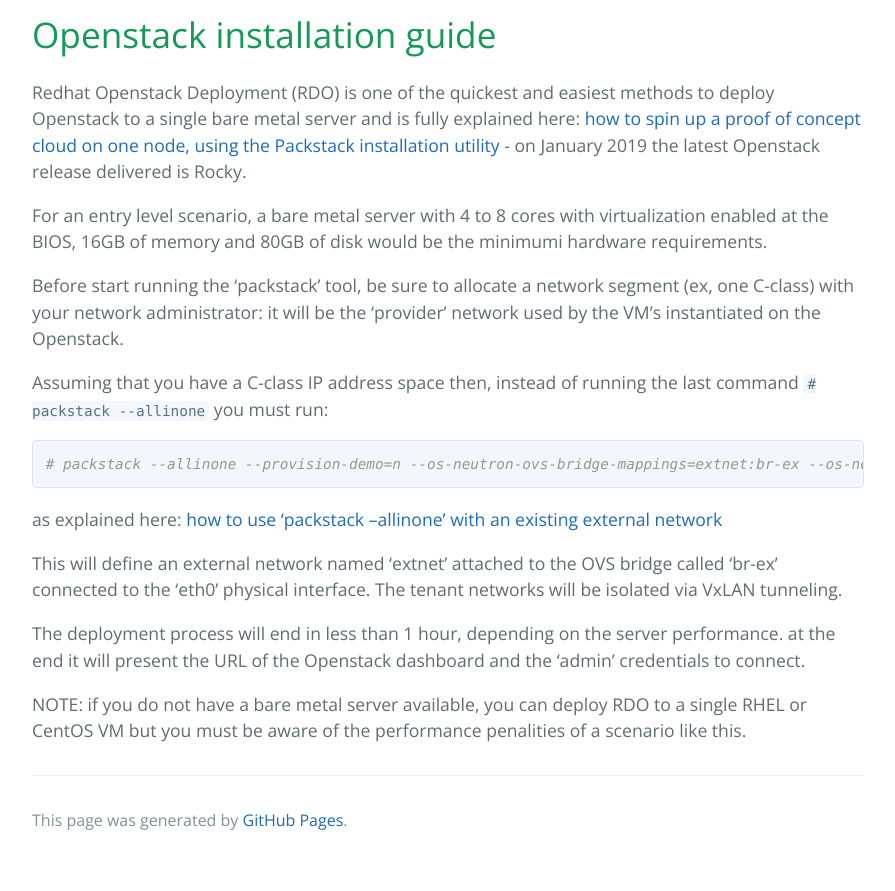
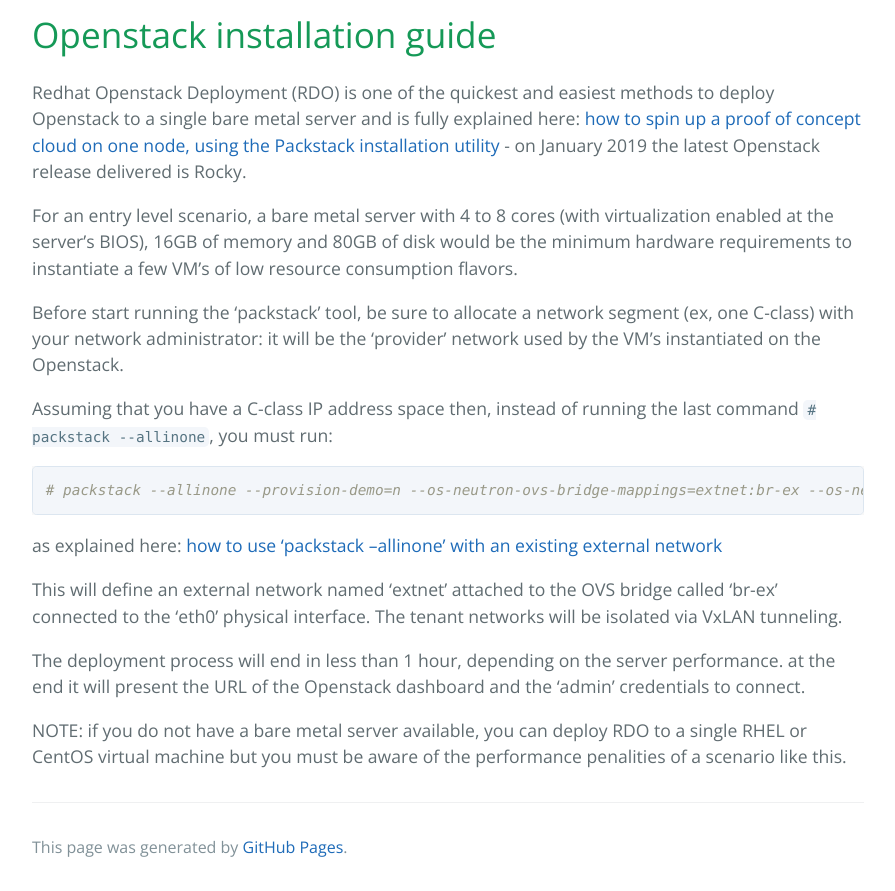
Before and after one commit to sonata-nfv/sonata-nfv.github.io, a Jekyll site: the page built from rdo-install.md, in a window 1280 px wide, cut to the strip 362-1253 px from the top of the page. Shown: the whole strip, without its empty margins (192-1087 px from the left). Built offline with Jekyll 4.4.1, drawn with Linux system fonts in a browser that asks for light colours; our own code applies the rules of GitHub Pages for plain Markdown files; before the commit the page ends 1226 px from its top, so only the background shows below that.

````diff
--- a/rdo-install.md
+++ b/rdo-install.md
@@ -4,11 +4,11 @@
 
 Redhat Openstack Deployment (RDO) is one of the quickest and easiest methods to deploy Openstack to a single bare metal server and is fully explained here: [how to spin up a proof of concept cloud on one node, using the Packstack installation utility](http://rdoproject.org/install/packstack/) - on January 2019 the latest Openstack release delivered is Rocky.
 
-For an entry level scenario, a bare metal server with 4 to 8 cores with virtualization enabled at the BIOS, 16GB of memory and 80GB of disk would be the minimumi hardware requirements.
+For an entry level scenario, a bare metal server with 4 to 8 cores (with virtualization enabled at the server's BIOS), 16GB of memory and 80GB of disk would be the minimum hardware requirements to instantiate a few VM's of low resource consumption flavors.
 
 Before start running the 'packstack' tool, be sure to allocate a network segment (ex, one C-class) with your network administrator: it will be the 'provider' network used by the VM's instantiated on the Openstack.
 
-Assuming that you have a C-class IP address space then, instead of running the last command `# packstack --allinone` you must run:
+Assuming that you have a C-class IP address space then, instead of running the last command `# packstack --allinone`, you must run:
 
 ```bash
 # packstack --allinone --provision-demo=n --os-neutron-ovs-bridge-mappings=extnet:br-ex --os-neutron-ovs-bridge-interfaces=br-ex:eth0 --os-neutron-ml2-type-drivers=vxlan,flat
@@ -19,4 +19,4 @@ This will define an external network named 'extnet' attached to the OVS bridge c
 
 The deployment process will end in less than 1 hour, depending on the server performance. at the end it will present the URL of the Openstack dashboard and the 'admin' credentials to connect.
 
-NOTE: if you do not have a bare metal server available, you can deploy RDO to a single RHEL or CentOS VM but you must be aware of the performance penalities of a scenario like this.
+NOTE: if you do not have a bare metal server available, you can deploy RDO to a single RHEL or CentOS virtual machine but you must be aware of the performance penalities of a scenario like this.
````
